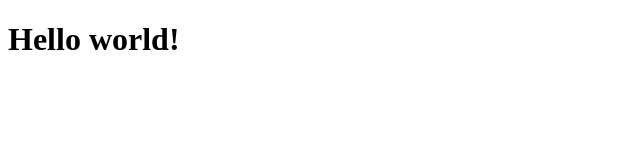
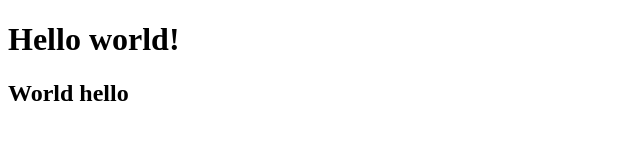
Before and after one commit to KseniiaPan/Git-test, a plain HTML site: page index.html in a window 1280 px wide. Shown: the whole page, without its empty margins (0-640 px from the left). Drawn offline with Linux system fonts and the light colour scheme.

Commit message:
add styles and title

```diff
--- a/index.html
+++ b/index.html
@@ -7,5 +7,6 @@
 </head>
 <body>
     <h1>Hello world!</h1>
+    <h2>World hello</h2>
 </body>
 </html>
--- a/styles.css
+++ b/styles.css
@@ -0,0 +1,5 @@
+* {
+    margin: 0;
+    padding: 0;
+    box-sizing: border-box;
+}
```
